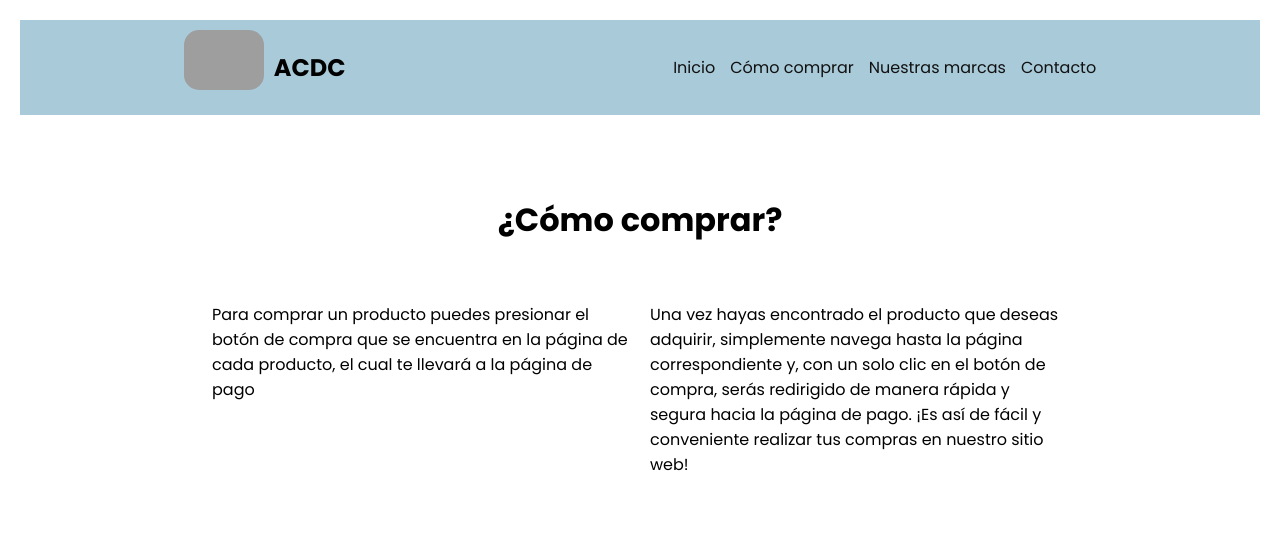
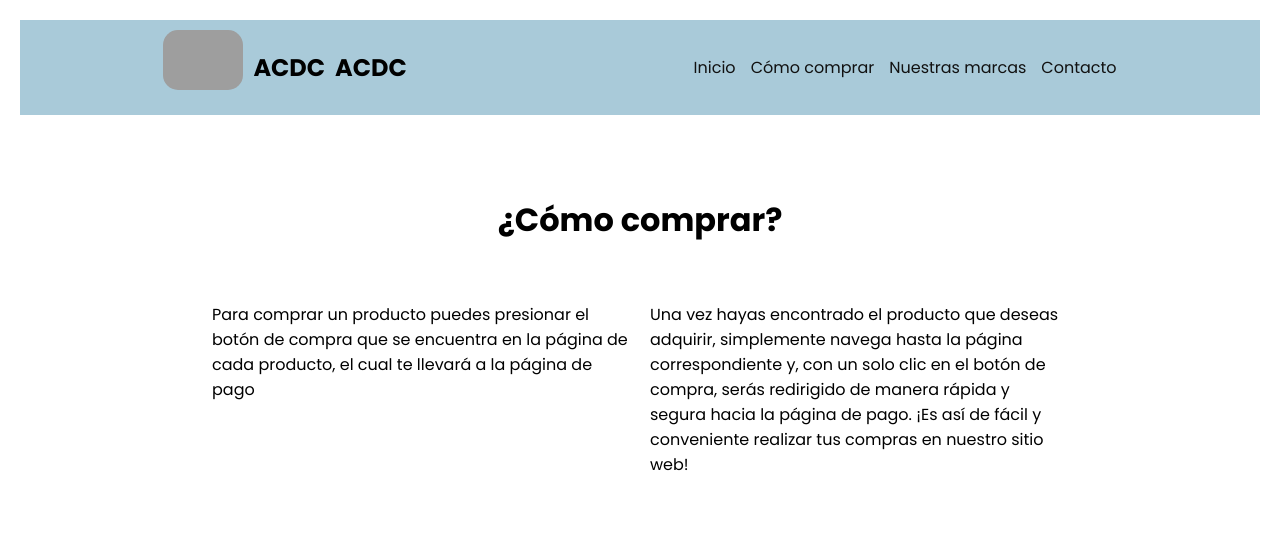
Before and after one commit to Rcardenassilva/M2_abp_grupal7, a plain HTML site: page Proyecto_Grupal 5.1/Etapa_2/purshase.html in a window 1280 px wide. Drawn offline with Linux system fonts and the light colour scheme; grey boxes are pictures that could not be loaded.

Commit message:
Descripción del cambio

```diff
--- a/Proyecto_Grupal 5.1/Etapa_2/purshase.html
+++ b/Proyecto_Grupal 5.1/Etapa_2/purshase.html
@@ -22,6 +22,7 @@
             class="logo"
           />
           <h1 class="h1-logo">ACDC</h1>
+		  <h1 class="h1-logo">ACDC</h1>
         </div>
         <ul>
           <li><a href="./index.html">Inicio</a></li>
```
